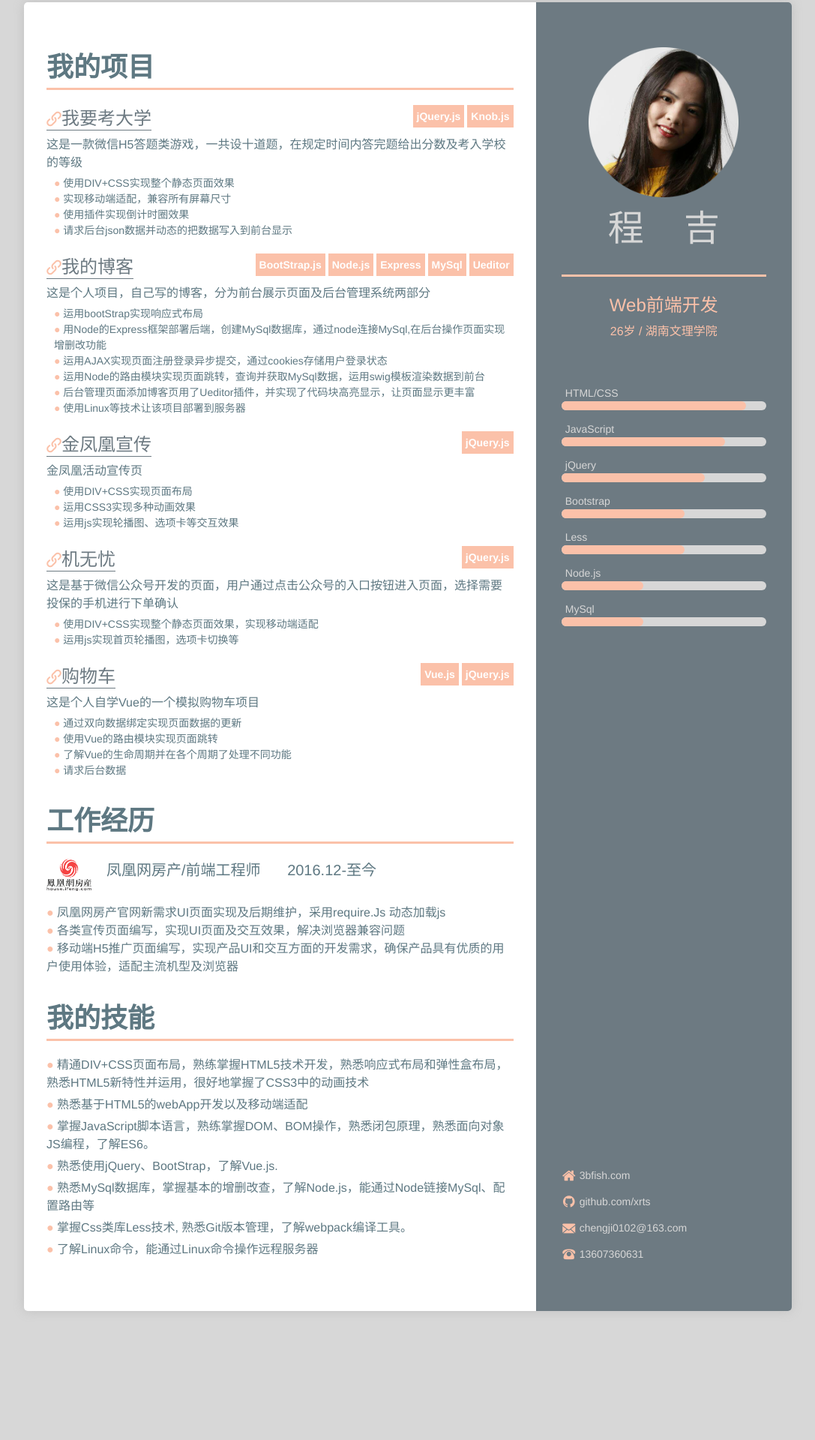
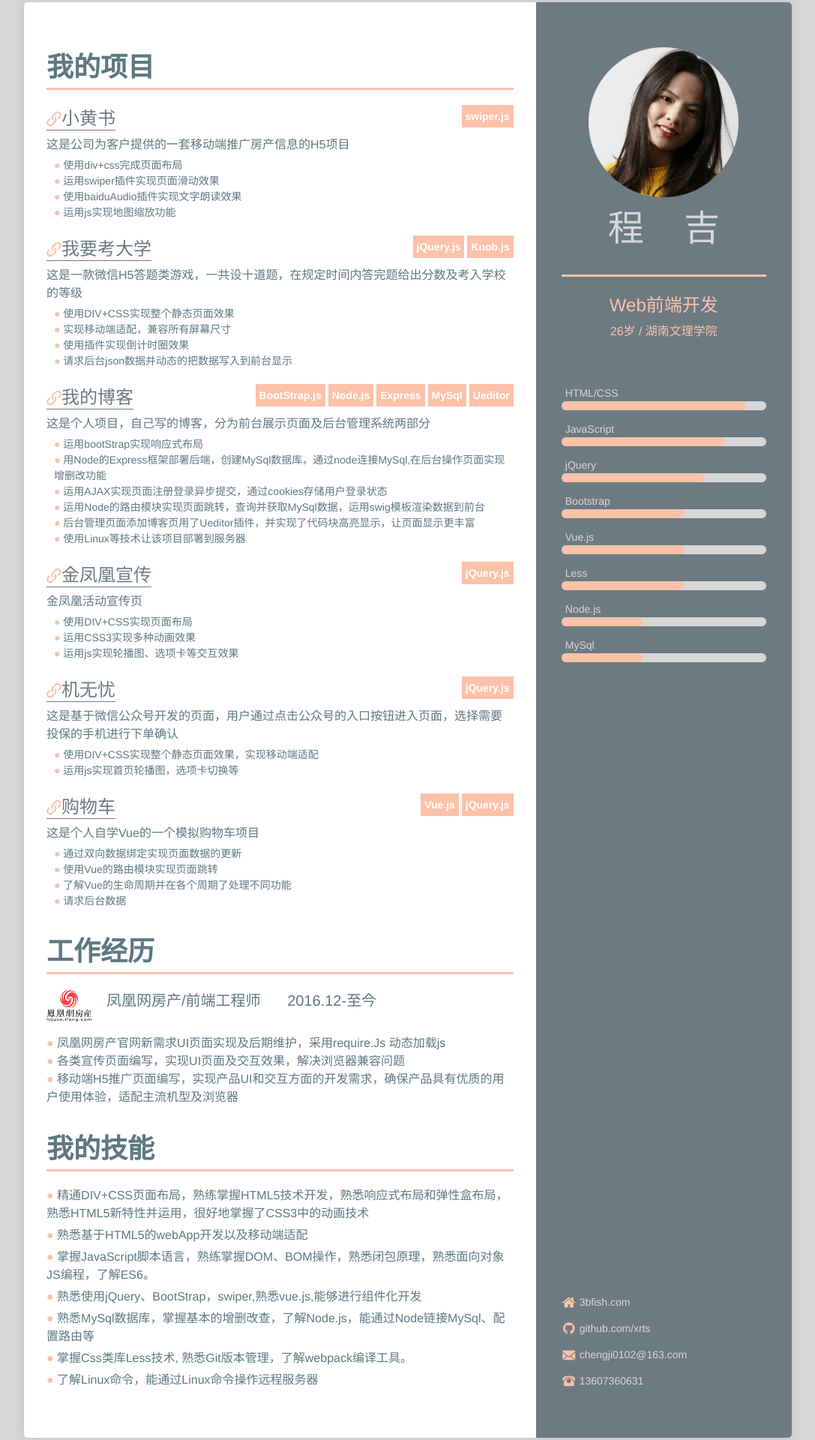
Before and after one commit to xrts/resume, a plain HTML site: page index.html in a window 1280 px wide. Shown: the part 52-1972 px from the top of the page at 75% size, without its empty margins (96-1183 px from the left). Before the commit the page ends 1850 px from the top, so only its background shows below. Drawn offline with Linux system fonts and the light colour scheme.

Commit message:
增加内容

```diff
--- a/css/style.css
+++ b/css/style.css
@@ -115,6 +115,7 @@ a {
 @media screen and (max-width: 1024px) {
   .container {
     width: 100%;
+    height: 100%
     margin: 0;
     -moz-border-radius: 0;
     -webkit-border-radius: 0;
@@ -191,6 +192,9 @@ a {
 .i-bs i{
   width:60%;
 }
+.i-vue i{
+  width:60%;
+}
 .i-less i{
   width:60%;
 }
@@ -202,7 +206,7 @@ a {
 }
 
 .content-right .contact {
-  margin: 718px auto 0;
+  margin: 839px auto 0;
   padding-bottom: 60px;
   text-align: left;
 }
@@ -225,7 +229,7 @@ a {
 
 @media screen and (max-width: 1024px) {
   .content-right .contact{
-    margin: 50px auto;
+    /*margin: 50px auto;*/
     height: 50px;
     text-align: center;
   }
--- a/index.html
+++ b/index.html
@@ -41,6 +41,10 @@
                                 </div>
                                 <p>Bootstrap</p>
                                 <div class="item i-bs">
+                                    <i ></i>
+                                </div>
+                                <p>Vue.js</p>
+                                <div class="item i-vue">
                                     <i ></i>
                                 </div>
                                 <p>Less</p>
@@ -91,6 +95,20 @@
                     <section class="project">
                         <h2>我的项目</h2>
                         <ul class="pro-list">
+                            <li>
+                                <a href="/xhs" target="_blank"><i class="iconfont icon-link"></i>小黄书</a>
+                                <div class="pro-skill">
+                                    <span>swiper.js</span>
+
+                                </div>
+                                <div class="pro-brief">这是公司为客户提供的一套移动端推广房产信息的H5项目</div>
+                                <ul class="pro-detail">
+                                    <li>使用div+css完成页面布局</li>
+                                    <li>运用swiper插件实现页面滑动效果</li>
+                                    <li>使用baiduAudio插件实现文字朗读效果</li>
+                                    <li>运用js实现地图缩放功能</li>
+                                </ul>
+                            </li>
                             <li>
                                 <a href="/qa" target="_blank"><i class="iconfont icon-link"></i>我要考大学</a>
                                 <div class="pro-skill">
@@ -187,23 +205,15 @@
                             <li>精通DIV+CSS页面布局，熟练掌握HTML5技术开发，熟悉响应式布局和弹性盒布局，熟悉HTML5新特性并运用，很好地掌握了CSS3中的动画技术</li>
                             <li>熟悉基于HTML5的webApp开发以及移动端适配</li>
                             <li>掌握JavaScript脚本语言，熟练掌握DOM、BOM操作，熟悉闭包原理，熟悉面向对象JS编程，了解ES6。</li>
-                            <li>熟悉使用jQuery、BootStrap，了解Vue.js.</li>
+                            <li>熟悉使用jQuery、BootStrap，swiper,熟悉vue.js,能够进行组件化开发</li>
                             <li>熟悉MySql数据库，掌握基本的增删改查，了解Node.js，能通过Node链接MySql、配置路由等</li>
                             <li>掌握Css类库Less技术, 熟悉Git版本管理，了解webpack编译工具。</li>
                             <li>了解Linux命令，能通过Linux命令操作远程服务器</li>
-
                         </ul>
                     </section>
                 </div>
             </div>
         </div>
     </div>
-
-
 </body>
-
-<script>
-
-
-</script>
 </html>
```
